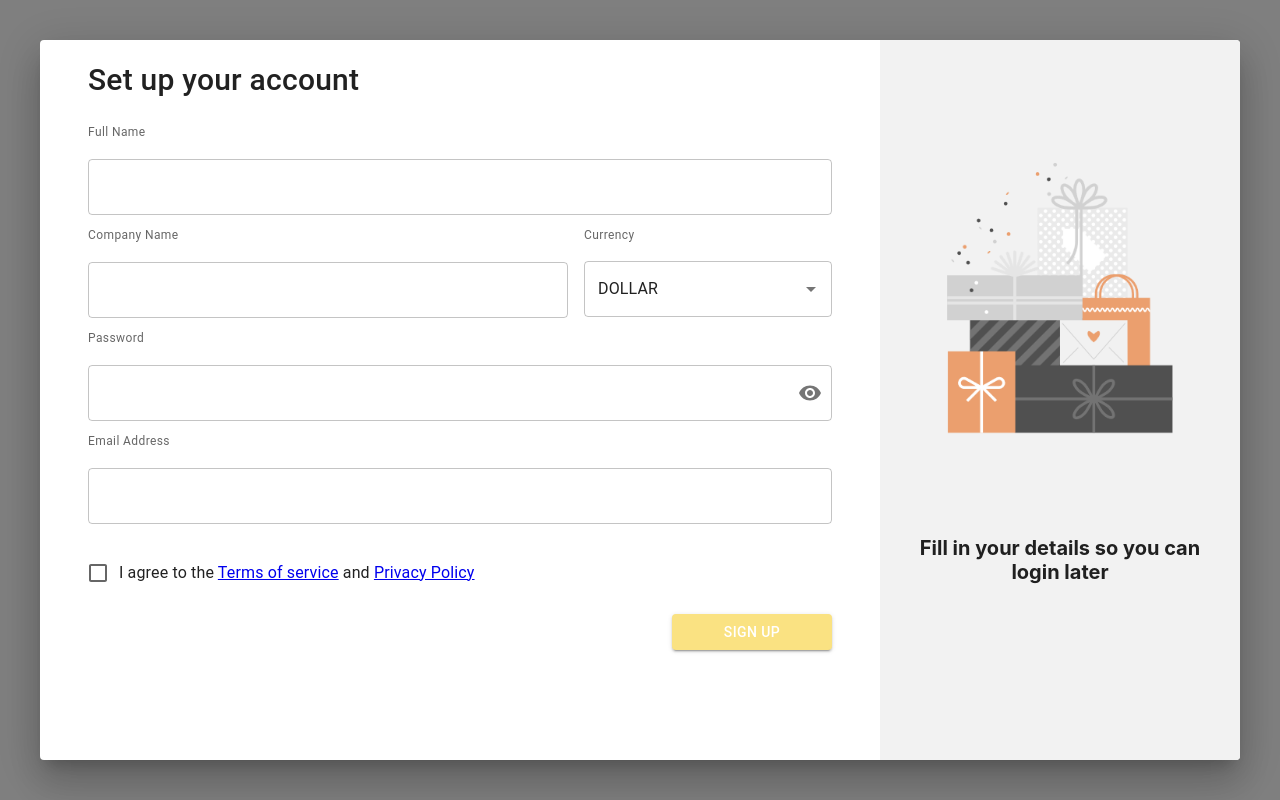
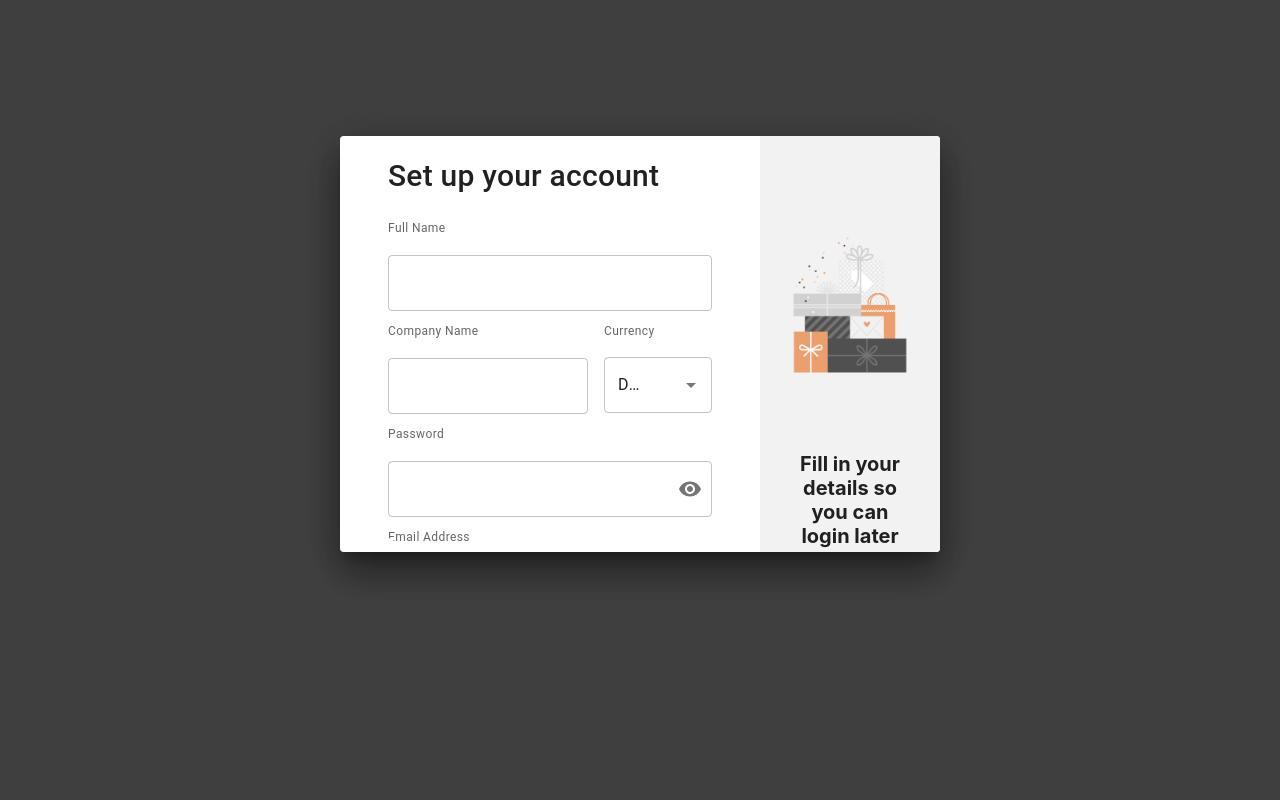
Before and after one commit to developers-bootcamp/Green-Client, a React (Create React App) app: page /signUp in a window 1280 px wide. Built offline with nearby package versions, Linux system fonts and the light colour scheme.

Commit message:
update global-error style

```diff
--- a/src/components/globalErrorModel/ErrorModel.tsx
+++ b/src/components/globalErrorModel/ErrorModel.tsx
@@ -7,60 +7,76 @@ import  {store, RootState } from '../../redux/store';
 import axios from 'axios';
 import {clearError, setError} from '../../redux/slices/errorSlice';
 import zIndex from '@mui/material/styles/zIndex';
+import GlobalModal from '../globalModal/GlobalModal';
+import { LeftSide, MyImg, MySideTxt, RightSide } from "../globalModal/GlobalModal.styles"
+import { text } from 'node:stream/consumers';
+import { borderColor } from '@mui/system';
+
 
 export const ErrorModel:React.FC = () => {
 
-const open = useSelector((state: RootState) => state.errorReducer?.isOpen || false);
+const open = useSelector((state: RootState) => state.errorReducer?.isOpen || true);
 console.log("open:",open)
-const errorMessage = useSelector((state:RootState)=>state.errorReducer?.errorMessage || "error");
+const errorMessage = useSelector((state:RootState)=>state.errorReducer?.errorMessage || " something went wrong, a error occurred");
 console.log("errorMessage:",errorMessage)
 
     const handleClose = () => {
-      debugger
      store.dispatch(clearError());
     };
 
     return (
-      <div >
-       <Dialog
-      open={open}
-      onClose={handleClose}
-      aria-labelledby="alert-dialog-title"
-      aria-describedby="alert-dialog-description"
-      sx={{
-        display: 'flex',
-        justifyContent: 'center',
-        alignItems: 'center',
-        zIndex:12,
-      }}
-    >
-      <DialogTitle>Error</DialogTitle>
-      <DialogContent id="alert-dialog-description">
-        <Grid container>
-          <Grid item xs={8} sx={{ display: 'flex', flexDirection: 'column', justifyContent: 'center' }}>
-            <DialogContentText>
-              {errorMessage}
-            </DialogContentText>
-            <DialogActions sx={{ justifyContent: 'center', mt: 2 }}>
-              <Button
-                variant="contained"
-                sx={{
-                  backgroundColor: PALLETE.YELLOW,
-                  borderRadius: '15px',
-                  width: '35%',
-                }}
-                onClick={handleClose}
-              >
-                Close
-              </Button>
-            </DialogActions>
-          </Grid>
-          <Grid item xs={8} md={4} sx={{ display: 'flex', justifyContent: 'flex-end', alignItems: 'stretch' }}>
-            <img src={img}  alt="Image" style={{ width: '100%', height: '100%', objectFit: 'cover' }} />
-          </Grid>
-        </Grid>
+      <Dialog fullWidth sx={ {maxHeight: "60vh",top: "13vh"}}  open={open} onClose={handleClose} aria-labelledby="alert-dialog-title" aria-describedby="alert-dialog-description">
+      <DialogContent sx={{ p: 0, height: '45rem' }} style={{ borderRadius: '100px' }}>
+          <LeftSide>
+              <DialogTitle sx={{ fontSize: 30, pl: "3rem", paddingLeft: "3rem" }}>Error</DialogTitle>
+              <DialogContent style={{ paddingRight: "3rem", paddingLeft: "3rem" }}>{errorMessage}</DialogContent>
+              <Button onClick={handleClose} style={{color:'white', textAlign: "center",paddingLeft: "45px",paddingRight: "45px",marginLeft:140, backgroundColor: 'orange', borderColor: 'orange', position: 'absolute' }}>Close</Button>
+          </LeftSide >
+          <RightSide>
+              <MyImg src={img} alt={img}></MyImg>
+          </RightSide>
       </DialogContent>
-    </Dialog>
-      </div>
+  </Dialog>
+   //   <GlobalModal isOpen={open} handleClose={handleClose} header="Error" img={img} sideTxt={""}>{errorMessage}</GlobalModal>
+    //   <div >
+    //    <Dialog
+    //   open={open}
+    //   onClose={handleClose}
+    //   aria-labelledby="alert-dialog-title"
+    //   aria-describedby="alert-dialog-description"
+    //   sx={{
+    //     display: 'flex',
+    //     justifyContent: 'center',
+    //     alignItems: 'center',
+    //   }}
+    // >
+    //   <DialogTitle>Error</DialogTitle>
+    //   <DialogContent id="alert-dialog-description">
+    //     <Grid container>
+    //       <Grid item xs={8} sx={{ display: 'flex', flexDirection: 'column', justifyContent: 'center' }}>
+    //         <DialogContentText>
+    //           {errorMessage}
+    //         </DialogContentText>
+    //         <DialogActions sx={{ justifyContent: 'center', mt: 2 }}>
+    //           <Button
+    //             variant="contained"
+    //             sx={{
+    //               backgroundColor: PALLETE.YELLOW,
+    //               borderRadius: '15px',
+    //               width: '35%',
+    //             }}
+    //             onClick={handleClose}
+    //           >
+    //             Close
+    //           </Button>
+    //         </DialogActions>
+    //       </Grid>
+    //       <Grid item xs={8} md={4} sx={{ display: 'flex', justifyContent: 'flex-end', alignItems: 'stretch' }}>
+    //         <img src={img}  alt="Image" style={{ width: '100%', height: '100%', objectFit: 'cover' }} />
+    //       </Grid>
+    //     </Grid>
+    //   </DialogContent>
+    // </Dialog>
+    //   </div>
     );
   };
--- a/src/components/globalModal/GlobalModal.tsx
+++ b/src/components/globalModal/GlobalModal.tsx
@@ -3,7 +3,7 @@ import { LeftSide, MyImg, MySideTxt, RightSide } from "./GlobalModal.styles"
 
 const GlobalModal = (props: any) => {
     return <>
-        <Dialog fullWidth maxWidth={'lg'} open={props.isOpen} onClose={props.handleClose} aria-labelledby="alert-dialog-title" aria-describedby="alert-dialog-description">
+        <Dialog fullWidth sx={ {maxHeight: "60vh",top: "13vh"}}  open={props.isOpen} onClose={props.handleClose} aria-labelledby="alert-dialog-title" aria-describedby="alert-dialog-description">
             <DialogContent sx={{ p: 0, height: '45rem' }} style={{ borderRadius: '100px' }}>
                 <LeftSide>
                     <DialogTitle sx={{ fontSize: 30, pl: "3rem", paddingLeft: "3rem" }}>{props.header}</DialogTitle>
```
